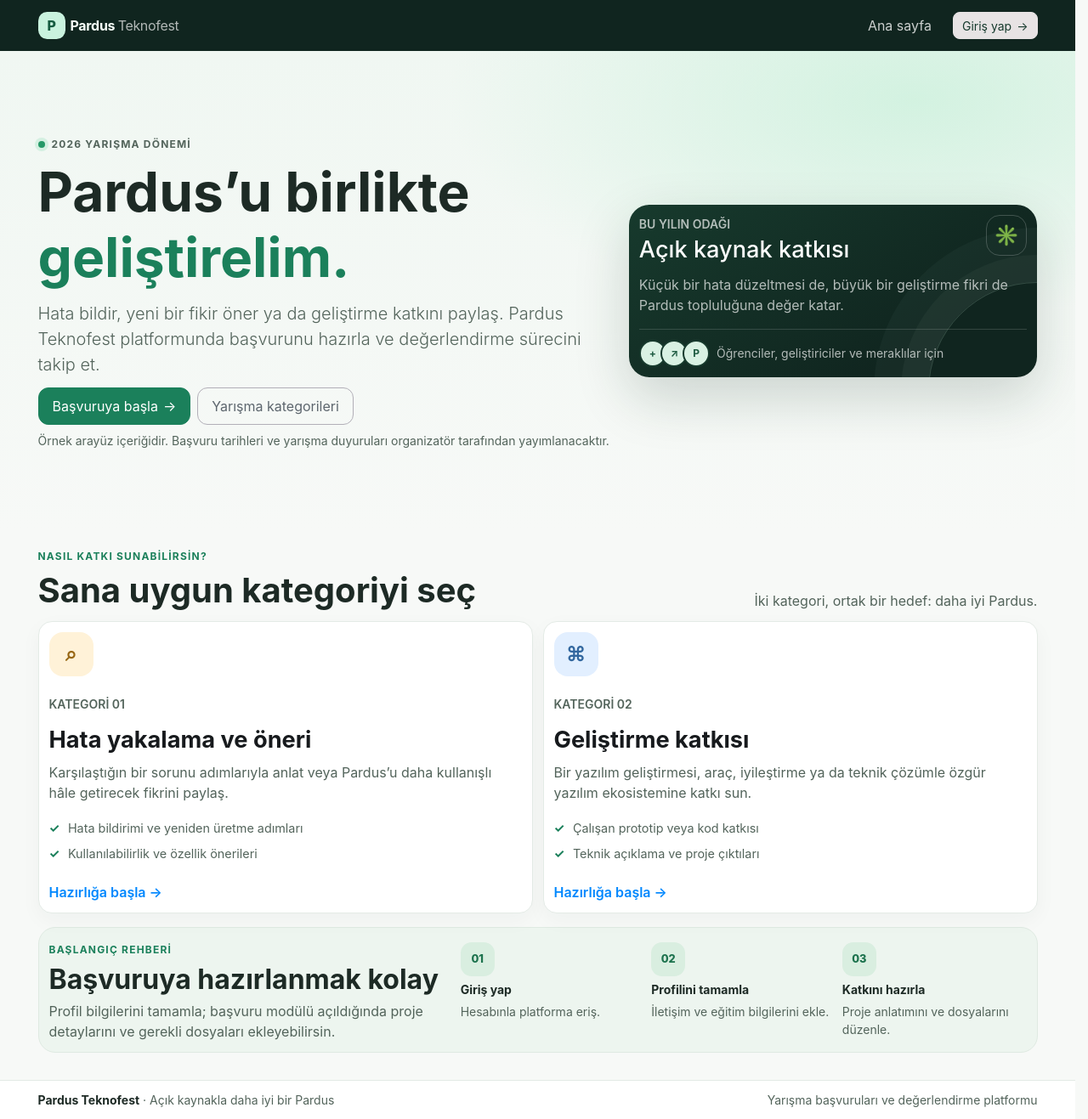
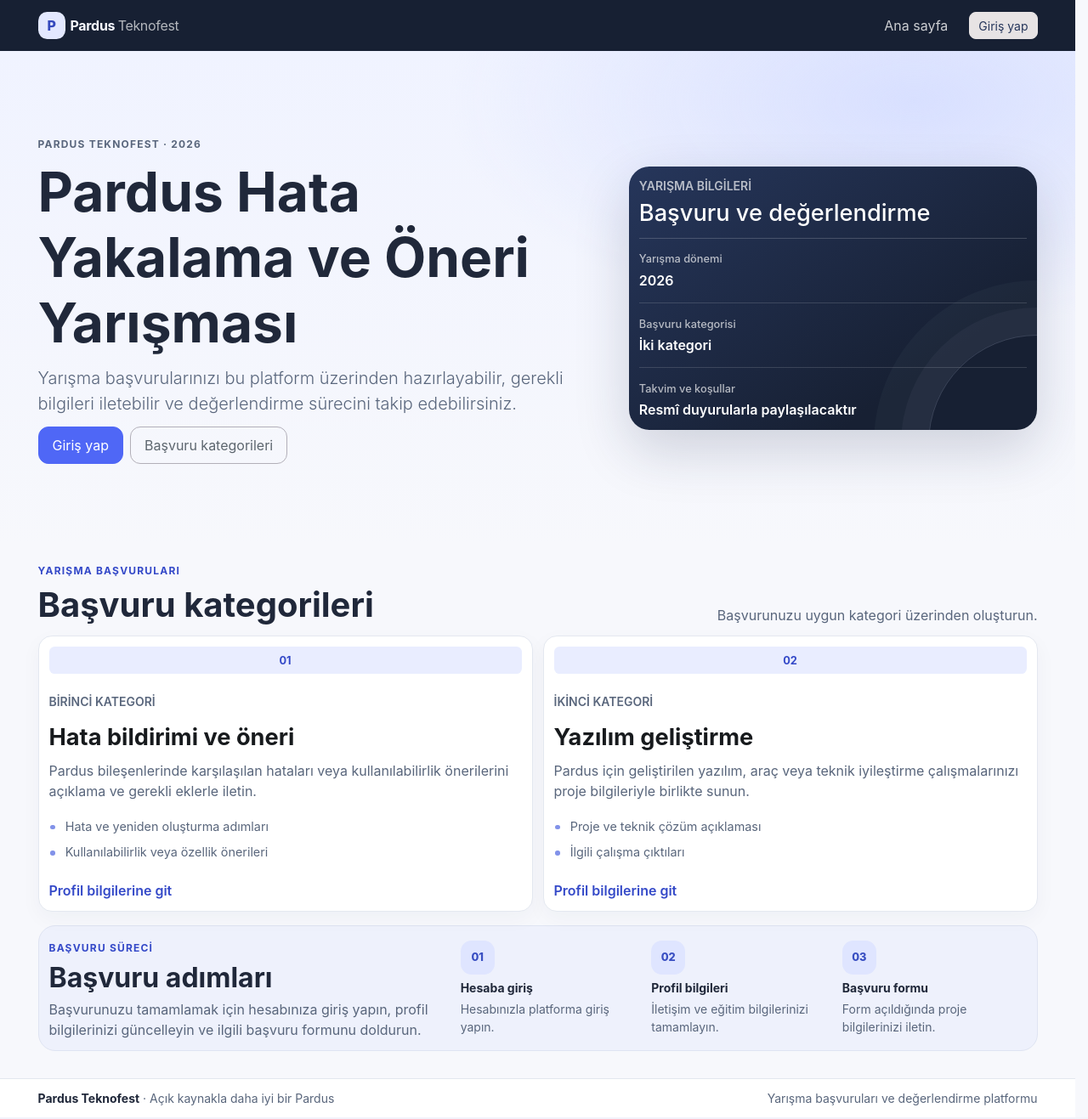
Before and after one commit to pardusc/teknofest, a Django app: page / in a window 1280 px wide. Shown: the whole page at 85% size. Run offline with Django 5.2, Linux system fonts and the light colour scheme; some libraries are stand-ins or nearby versions.

Commit message:
Arayüzü resmî renk ve metinlerle güncelle

```diff
--- a/teknofest/main/static/main/css/site.css
+++ b/teknofest/main/static/main/css/site.css
@@ -1,8 +1,10 @@
 :root {
-  --pardus-ink: #10251f;
-  --pardus-green: #1b805b;
-  --pardus-mint: #dff3e9;
-  --pardus-paper: #f7f9f7;
+  --pardus-ink: #172033;
+  --pardus-blue: #4f67f6;
+  --pardus-blue-deep: #3449c8;
+  --pardus-blue-soft: #e9edff;
+  --pardus-orange: #e79a48;
+  --pardus-paper: #f7f8fc;
 }
 
 html { scroll-behavior: smooth; }
@@ -11,11 +13,11 @@ body {
   display: flex;
   flex-direction: column;
   background: var(--pardus-paper);
-  color: #1d2a25;
+  color: #20283a;
 }
 main { flex: 1; }
 .site-navbar { background: var(--pardus-ink); }
-.navbar-brand { color: #f7fff9; font-weight: 700; letter-spacing: -.02em; }
+.navbar-brand { color: #f7f8ff; font-weight: 700; letter-spacing: -.02em; }
 .navbar-brand:hover, .navbar-brand:focus { color: #fff; }
 .brand-mark {
   width: 2rem;
@@ -23,42 +25,41 @@ main { flex: 1; }
   display: inline-grid;
   place-items: center;
   border-radius: .65rem;
-  background: #c9f2de;
-  color: #155b40;
+  background: #e3e8ff;
+  color: #3549bd;
   font-weight: 800;
 }
 .site-navbar .nav-link { color: rgb(255 255 255 / 78%); }
 .site-navbar .nav-link:hover, .site-navbar .nav-link:focus { color: #fff; }
 .site-navbar .navbar-toggler { color: #fff; border-color: rgb(255 255 255 / 24%); }
-.site-navbar .drawer { color: #1d2a25; }
-.site-navbar .drawer .nav-link { color: #53645b; }
-.site-navbar .drawer .nav-link:hover, .site-navbar .drawer .nav-link:focus { color: var(--pardus-green); }
+.site-navbar .drawer { color: #20283a; }
+.site-navbar .drawer .nav-link { color: #58647a; }
+.site-navbar .drawer .nav-link:hover, .site-navbar .drawer .nav-link:focus { color: var(--pardus-blue); }
 .site-navbar .drawer .navbar-nav { align-items: stretch; }
 .site-navbar .drawer .navbar-nav form { padding: .5rem 1rem; }
 .on-dark-muted { color: rgb(255 255 255 / 68%); }
 .hero-section {
   overflow: hidden;
   background:
-    radial-gradient(ellipse at 85% 10%, rgb(195 239 215 / 65%), transparent 36%),
-    linear-gradient(180deg, #f0f7f2 0%, var(--pardus-paper) 100%);
+    radial-gradient(ellipse at 85% 10%, rgb(203 213 255 / 65%), transparent 36%),
+    linear-gradient(180deg, #f0f3ff 0%, var(--pardus-paper) 100%);
 }
 .py-lg-6 { padding-top: 6rem !important; padding-bottom: 6rem !important; }
 .eyebrow {
   display: inline-flex;
   align-items: center;
   gap: .5rem;
-  color: #53645b;
+  color: #59667c;
   font-size: .75rem;
   font-weight: 700;
   letter-spacing: .1em;
   text-transform: uppercase;
 }
 p.eyebrow { display: flex; width: fit-content; }
-.status-dot { width: .5rem; height: .5rem; border-radius: 50%; background: #269968; box-shadow: 0 0 0 .25rem #d4f0e1; }
-.text-accent { color: var(--pardus-green); }
-.theme-success { --bs-theme-bg: var(--pardus-green); --bs-theme-base: var(--pardus-green); --bs-theme-fg: var(--pardus-green); --bs-theme-contrast: #fff; --bs-theme-border: #9dcbb4; --bs-theme-focus-ring: rgb(27 128 91 / 24%); }
-.fg-success { --bs-fg: var(--pardus-green); color: var(--bs-fg); }
-.fg-secondary { color: #53645b; }
+.text-accent { color: var(--pardus-blue); }
+.theme-primary { --bs-theme-bg: var(--pardus-blue); --bs-theme-base: var(--pardus-blue); --bs-theme-fg: var(--pardus-blue-deep); --bs-theme-contrast: #fff; --bs-theme-border: #aeb9ff; --bs-theme-focus-ring: rgb(79 103 246 / 24%); }
+.fg-primary, .link-primary { --bs-fg: var(--pardus-blue-deep); color: var(--bs-fg) !important; }
+.fg-secondary { color: #59667c; }
 .fg-danger { color: #b42318; }
 .fg-white { color: #fff; }
 .hero-card {
@@ -66,35 +67,35 @@ p.eyebrow { display: flex; width: fit-content; }
   overflow: hidden;
   border: 0;
   border-radius: 1.5rem;
-  background: linear-gradient(145deg, #173a2d, #10251f 75%);
-  box-shadow: 0 1.5rem 4rem rgb(19 49 36 / 18%);
+  background: linear-gradient(145deg, #26365b, #172033 75%);
+  box-shadow: 0 1.5rem 4rem rgb(28 39 72 / 18%);
 }
-.hero-card::after { content: ""; position: absolute; width: 16rem; height: 16rem; right: -8rem; bottom: -9rem; border: 1px solid rgb(217 255 232 / 18%); border-radius: 50%; box-shadow: 0 0 0 2rem rgb(217 255 232 / 4%), 0 0 0 4rem rgb(217 255 232 / 3%); }
-.hero-icon { display: grid; place-items: center; width: 3rem; height: 3rem; border: 1px solid rgb(255 255 255 / 20%); border-radius: 1rem; color: #b8efcf; font-size: 1.5rem; }
-.hero-divider { height: 1px; background: rgb(255 255 255 / 15%); }
-.avatar-stack { display: flex; padding-left: .4rem; }
-.avatar-stack span { display: grid; place-items: center; width: 2rem; height: 2rem; margin-left: -.4rem; border: 2px solid #173a2d; border-radius: 50%; background: #d9f1e3; color: #1d5a40; font-size: .75rem; font-weight: 700; }
-.card { border: 1px solid #e4ebe6; border-radius: 1rem; box-shadow: 0 .5rem 1.5rem rgb(24 53 39 / 4%); }
+.hero-card::after { content: ""; position: absolute; width: 16rem; height: 16rem; right: -8rem; bottom: -9rem; border: 1px solid rgb(220 228 255 / 18%); border-radius: 50%; box-shadow: 0 0 0 2rem rgb(220 228 255 / 4%), 0 0 0 4rem rgb(220 228 255 / 3%); }
+.competition-facts { border-top: 1px solid rgb(255 255 255 / 18%); }
+.competition-facts div { display: flex; flex-direction: column; gap: .2rem; padding: .9rem 0; border-bottom: 1px solid rgb(255 255 255 / 14%); }
+.competition-facts div:last-child { border-bottom: 0; padding-bottom: 0; }
+.competition-facts dt { color: rgb(255 255 255 / 68%); font-size: .8rem; font-weight: 500; }
+.competition-facts dd { margin: 0; color: #fff; font-weight: 600; }
+.card { border: 1px solid #e4e8f0; border-radius: 1rem; box-shadow: 0 .5rem 1.5rem rgb(31 43 75 / 4%); }
 .category-card { transition: transform .2s ease, box-shadow .2s ease; }
-.category-card:hover { transform: translateY(-.2rem); box-shadow: 0 1rem 2rem rgb(24 53 39 / 9%); }
-.category-icon { display: grid; place-items: center; width: 3.25rem; height: 3.25rem; border-radius: 1rem; font-size: 1.5rem; font-weight: 700; }
-.icon-amber { background: #fff2d8; color: #986714; }
-.icon-blue { background: #e2efff; color: #32679f; }
-.category-list li { position: relative; margin-top: .55rem; padding-left: 1.4rem; color: #53645b; font-size: .9rem; }
-.category-list li::before { content: "✓"; position: absolute; left: 0; color: #1b805b; font-weight: 700; }
-.how-card { border: 1px solid #dfeae2; border-radius: 1.25rem; background: #edf5ef; }
-.step-number { display: grid; place-items: center; width: 2.5rem; height: 2.5rem; border-radius: .8rem; background: #d9eee0; color: #1c724d; font-size: .8rem; font-weight: 800; }
-.site-footer { border-top: 1px solid #e3eae5; background: #fff; font-size: .875rem; }
-.profile-avatar { width: 6.5rem; height: 6.5rem; object-fit: cover; border: 4px solid #e6f4eb; border-radius: 50%; }
-.avatar-placeholder { display: inline-grid; place-items: center; background: #dff3e9; color: #1b805b; font-size: 2rem; font-weight: 700; }
+.category-card:hover { transform: translateY(-.2rem); box-shadow: 0 1rem 2rem rgb(31 43 75 / 9%); }
+.category-number { display: inline-flex; align-items: center; justify-content: center; min-width: 2.5rem; height: 2rem; padding: 0 .6rem; border-radius: .4rem; background: var(--pardus-blue-soft); color: var(--pardus-blue-deep); font-size: .8rem; font-weight: 700; }
+.category-list li { position: relative; margin-top: .55rem; padding-left: 1.2rem; color: #59667c; font-size: .9rem; }
+.category-list li::before { content: ""; position: absolute; top: .55rem; left: .1rem; width: .35rem; height: .35rem; border-radius: 50%; background: #8292e9; }
+.how-card { border: 1px solid #dfe4f2; border-radius: 1.25rem; background: #eef1fc; }
+.step-number { display: grid; place-items: center; width: 2.5rem; height: 2.5rem; border-radius: .8rem; background: #dfe5ff; color: #394fc2; font-size: .8rem; font-weight: 800; }
+.site-footer { border-top: 1px solid #e3e7ef; background: #fff; font-size: .875rem; }
+.profile-avatar { width: 6.5rem; height: 6.5rem; object-fit: cover; border: 4px solid #e5eaff; border-radius: 50%; }
+.avatar-placeholder { display: inline-grid; place-items: center; background: #e5eaff; color: #3549bd; font-size: 2rem; font-weight: 700; }
 .profile-card .badge { align-self: center; }
-.profile-note { padding: 1rem; border-radius: .75rem; background: #f5f8f5; }
-.detail-label { margin-bottom: .35rem; color: #697970; font-size: .8rem; font-weight: 600; }
+.badge-profile-complete { color: #3549bd; background: #e9edff; }
+.profile-note { padding: 1rem; border-radius: .75rem; background: #f4f6fb; }
+.detail-label { margin-bottom: .35rem; color: #69748a; font-size: .8rem; font-weight: 600; }
 .detail-value { margin-bottom: 0; font-weight: 600; overflow-wrap: anywhere; }
-.profile-form .form-control, .profile-form .form-select, .login-form .form-control { border-color: #d7e1da; border-radius: .65rem; }
-.profile-form .form-control:focus, .profile-form .form-select:focus, .login-form .form-control:focus { border-color: #72b995; box-shadow: 0 0 0 .25rem rgb(27 128 91 / 12%); }
+.profile-form .form-control, .profile-form .form-select, .login-form .form-control { border-color: #d7ddec; border-radius: .65rem; }
+.profile-form .form-control:focus, .profile-form .form-select:focus, .login-form .form-control:focus { border-color: #8798ff; box-shadow: 0 0 0 .25rem rgb(79 103 246 / 14%); }
 .login-card { border-radius: 1.25rem; }
-.login-aside-note { padding: 1rem 1.2rem; border: 1px solid #e1eae4; border-radius: .8rem; background: #fff; color: #526258; }
+.login-aside-note { padding: 1rem 1.2rem; border: 1px solid #e1e6f0; border-radius: .8rem; background: #fff; color: #536079; }
 
 @media (max-width: 767.98px) {
   .hero-section .container { padding-top: 3.25rem !important; padding-bottom: 3.25rem !important; }
@@ -121,6 +122,6 @@ p.eyebrow { display: flex; width: fit-content; }
   .site-navbar .drawer .nav-link { color: rgb(255 255 255 / 78%); }
   .site-navbar .drawer .nav-link:hover, .site-navbar .drawer .nav-link:focus { color: #fff; }
   .site-navbar .drawer .navbar-nav form { padding: 0; }
-  .site-navbar .navbar-login { color: #163a2d; }
+  .site-navbar .navbar-login { color: #26365b; }
   .site-navbar .navbar-logout { color: #fff; border-color: rgb(255 255 255 / 38%); }
 }
--- a/teknofest/main/templates/main/base.html
+++ b/teknofest/main/templates/main/base.html
@@ -3,7 +3,7 @@
 <head>
   <meta charset="utf-8">
   <meta name="viewport" content="width=device-width, initial-scale=1">
-  <meta name="theme-color" content="#10251f">
+  <meta name="theme-color" content="#172033">
   <title>{% block title %}Pardus Teknofest{% endblock %}</title>
   <link rel="stylesheet" href="{% static 'main/vendor/bootstrap/css/bootstrap.min.css' %}">
   <link rel="stylesheet" href="{% static 'main/css/site.css' %}">
@@ -34,7 +34,7 @@
               <button type="submit" class="btn-outline theme-inverse btn-sm lg:ms-2 navbar-logout">Çıkış yap</button>
             </form>
           {% else %}
-            <a class="btn-solid theme-secondary btn-sm lg:ms-2 navbar-login" href="{% url 'login' %}">Giriş yap <span aria-hidden="true">→</span></a>
+            <a class="btn-solid theme-secondary btn-sm lg:ms-2 navbar-login" href="{% url 'login' %}">Giriş yap</a>
           {% endif %}
         </div>
         </div>
--- a/teknofest/main/templates/main/home.html
+++ b/teknofest/main/templates/main/home.html
@@ -7,33 +7,29 @@
     <div class="container py-5 py-lg-6">
       <div class="row align-items-center g-5">
         <div class="lg:col-7">
-          <span class="eyebrow"><span class="status-dot"></span> 2026 yarışma dönemi</span>
-          <h1 class="fs-5xl fw-bold mt-3 mb-4">Pardus’u birlikte <span class="text-accent">geliştirelim.</span></h1>
-          <p class="fs-lg fw-light fg-secondary mb-4">Hata bildir, yeni bir fikir öner ya da geliştirme katkını paylaş. Pardus Teknofest platformunda başvurunu hazırla ve değerlendirme sürecini takip et.</p>
+          <span class="eyebrow">Pardus Teknofest · 2026</span>
+          <h1 class="fs-5xl fw-bold mt-3 mb-4">Pardus Hata Yakalama ve Öneri Yarışması</h1>
+          <p class="fs-lg fw-light fg-secondary mb-4">Yarışma başvurularınızı bu platform üzerinden hazırlayabilir, gerekli bilgileri iletebilir ve değerlendirme sürecini takip edebilirsiniz.</p>
           <div class="d-flex flex-wrap gap-3">
             {% if user.is_authenticated %}
-              <a class="btn-solid theme-success btn-lg" href="{% url 'main:profile_edit' %}">Başvuruna hazırlan <span aria-hidden="true">→</span></a>
-              <a class="btn-outline theme-secondary btn-lg" href="{% url 'main:profile' %}">Profilimi görüntüle</a>
+              <a class="btn-solid theme-primary btn-lg" href="{% url 'main:profile_edit' %}">Profil bilgilerini düzenle</a>
+              <a class="btn-outline theme-secondary btn-lg" href="{% url 'main:profile' %}">Profil bilgilerini görüntüle</a>
             {% else %}
-              <a class="btn-solid theme-success btn-lg" href="{% url 'login' %}">Başvuruya başla <span aria-hidden="true">→</span></a>
-              <a class="btn-outline theme-secondary btn-lg" href="#kategoriler">Yarışma kategorileri</a>
+              <a class="btn-solid theme-primary btn-lg" href="{% url 'login' %}">Giriş yap</a>
+              <a class="btn-outline theme-secondary btn-lg" href="#kategoriler">Başvuru kategorileri</a>
             {% endif %}
           </div>
-          <p class="small fg-secondary mt-3 mb-0">Örnek arayüz içeriğidir. Başvuru tarihleri ve yarışma duyuruları organizatör tarafından yayımlanacaktır.</p>
         </div>
         <div class="lg:col-5">
-          <div class="hero-card p-4 p-lg-5">
-            <div class="d-flex justify-content-between align-items-start mb-4">
-              <div><p class="small text-uppercase on-dark-muted fw-semibold mb-1">Bu yılın odağı</p><h2 class="h3 fg-white mb-0">Açık kaynak katkısı</h2></div>
-              <span class="hero-icon" aria-hidden="true">✳</span>
-            </div>
-            <p class="on-dark-muted">Küçük bir hata düzeltmesi de, büyük bir geliştirme fikri de Pardus topluluğuna değer katar.</p>
-            <div class="hero-divider my-4"></div>
-            <div class="d-flex gap-3 align-items-center">
-              <div class="avatar-stack"><span>P</span><span>↗</span><span>+</span></div>
-              <span class="small on-dark-muted">Öğrenciler, geliştiriciler ve meraklılar için</span>
-            </div>
-          </div>
+          <aside class="hero-card p-4 p-lg-5" aria-labelledby="competition-info-title">
+            <p class="small text-uppercase on-dark-muted fw-semibold mb-2">Yarışma bilgileri</p>
+            <h2 class="h3 fg-white mb-4" id="competition-info-title">Başvuru ve değerlendirme</h2>
+            <dl class="competition-facts mb-0">
+              <div><dt>Yarışma dönemi</dt><dd>2026</dd></div>
+              <div><dt>Başvuru kategorisi</dt><dd>İki kategori</dd></div>
+              <div><dt>Takvim ve koşullar</dt><dd>Resmî duyurularla paylaşılacaktır</dd></div>
+            </dl>
+          </aside>
         </div>
       </div>
     </div>
@@ -41,37 +37,40 @@
 
   <section class="container py-5" id="kategoriler">
     <div class="row align-items-end mb-4 g-3">
-      <div class="md:col-8"><span class="eyebrow fg-success">Nasıl katkı sunabilirsin?</span><h2 class="h1 fw-bold mt-2 mb-0">Sana uygun kategoriyi seç</h2></div>
-      <div class="md:col-4 md:text-end"><span class="fg-secondary">İki kategori, ortak bir hedef: daha iyi Pardus.</span></div>
+      <div class="md:col-8">
+        <span class="eyebrow fg-primary">Yarışma başvuruları</span>
+        <h2 class="h1 fw-bold mt-2 mb-0">Başvuru kategorileri</h2>
+      </div>
+      <div class="md:col-4 md:text-end"><span class="fg-secondary">Başvurunuzu uygun kategori üzerinden oluşturun.</span></div>
     </div>
     <div class="row g-4">
       <div class="md:col-6">
         <article class="card category-card h-100">
           <div class="card-body p-4 p-lg-5">
-            <span class="category-icon icon-amber" aria-hidden="true">⌕</span>
-            <p class="small text-uppercase fw-semibold fg-secondary mt-4 mb-2">Kategori 01</p>
-            <h3 class="h3 fw-bold">Hata yakalama ve öneri</h3>
-            <p class="fg-secondary">Karşılaştığın bir sorunu adımlarıyla anlat veya Pardus’u daha kullanışlı hâle getirecek fikrini paylaş.</p>
+            <span class="category-number" aria-hidden="true">01</span>
+            <p class="small text-uppercase fw-semibold fg-secondary mt-4 mb-2">Birinci kategori</p>
+            <h3 class="h3 fw-bold">Hata bildirimi ve öneri</h3>
+            <p class="fg-secondary">Pardus bileşenlerinde karşılaşılan hataları veya kullanılabilirlik önerilerini açıklama ve gerekli eklerle iletin.</p>
             <ul class="list-unstyled category-list mb-4">
-              <li>Hata bildirimi ve yeniden üretme adımları</li>
-              <li>Kullanılabilirlik ve özellik önerileri</li>
+              <li>Hata ve yeniden oluşturma adımları</li>
+              <li>Kullanılabilirlik veya özellik önerileri</li>
             </ul>
-            <a class="link-success fw-semibold text-decoration-none" href="{% if user.is_authenticated %}{% url 'main:profile_edit' %}{% else %}{% url 'login' %}{% endif %}">Hazırlığa başla <span aria-hidden="true">→</span></a>
+            <a class="link-primary fw-semibold text-decoration-none" href="{% if user.is_authenticated %}{% url 'main:profile_edit' %}{% else %}{% url 'login' %}{% endif %}">Profil bilgilerine git</a>
           </div>
         </article>
       </div>
       <div class="md:col-6">
         <article class="card category-card h-100">
           <div class="card-body p-4 p-lg-5">
-            <span class="category-icon icon-blue" aria-hidden="true">⌘</span>
-            <p class="small text-uppercase fw-semibold fg-secondary mt-4 mb-2">Kategori 02</p>
-            <h3 class="h3 fw-bold">Geliştirme katkısı</h3>
-            <p class="fg-secondary">Bir yazılım geliştirmesi, araç, iyileştirme ya da teknik çözümle özgür yazılım ekosistemine katkı sun.</p>
+            <span class="category-number" aria-hidden="true">02</span>
+            <p class="small text-uppercase fw-semibold fg-secondary mt-4 mb-2">İkinci kategori</p>
+            <h3 class="h3 fw-bold">Yazılım geliştirme</h3>
+            <p class="fg-secondary">Pardus için geliştirilen yazılım, araç veya teknik iyileştirme çalışmalarınızı proje bilgileriyle birlikte sunun.</p>
             <ul class="list-unstyled category-list mb-4">
-              <li>Çalışan prototip veya kod katkısı</li>
-              <li>Teknik açıklama ve proje çıktıları</li>
+              <li>Proje ve teknik çözüm açıklaması</li>
+              <li>İlgili çalışma çıktıları</li>
             </ul>
-            <a class="link-success fw-semibold text-decoration-none" href="{% if user.is_authenticated %}{% url 'main:profile_edit' %}{% else %}{% url 'login' %}{% endif %}">Hazırlığa başla <span aria-hidden="true">→</span></a>
+            <a class="link-primary fw-semibold text-decoration-none" href="{% if user.is_authenticated %}{% url 'main:profile_edit' %}{% else %}{% url 'login' %}{% endif %}">Profil bilgilerine git</a>
           </div>
         </article>
       </div>
@@ -81,12 +80,16 @@
   <section class="container pb-5">
     <div class="how-card p-4 p-lg-5">
       <div class="row g-4 align-items-center">
-        <div class="lg:col-5"><span class="eyebrow fg-success">Başlangıç rehberi</span><h2 class="h2 fw-bold mt-2">Başvuruya hazırlanmak kolay</h2><p class="fg-secondary mb-0">Profil bilgilerini tamamla; başvuru modülü açıldığında proje detaylarını ve gerekli dosyaları ekleyebilirsin.</p></div>
+        <div class="lg:col-5">
+          <span class="eyebrow fg-primary">Başvuru süreci</span>
+          <h2 class="h2 fw-bold mt-2">Başvuru adımları</h2>
+          <p class="fg-secondary mb-0">Başvurunuzu tamamlamak için hesabınıza giriş yapın, profil bilgilerinizi güncelleyin ve ilgili başvuru formunu doldurun.</p>
+        </div>
         <div class="lg:col-7">
           <div class="row g-3">
-            <div class="sm:col-4"><div class="step-number">01</div><h3 class="h6 fw-bold mt-3">Giriş yap</h3><p class="small fg-secondary mb-0">Hesabınla platforma eriş.</p></div>
-            <div class="sm:col-4"><div class="step-number">02</div><h3 class="h6 fw-bold mt-3">Profilini tamamla</h3><p class="small fg-secondary mb-0">İletişim ve eğitim bilgilerini ekle.</p></div>
-            <div class="sm:col-4"><div class="step-number">03</div><h3 class="h6 fw-bold mt-3">Katkını hazırla</h3><p class="small fg-secondary mb-0">Proje anlatımını ve dosyalarını düzenle.</p></div>
+            <div class="sm:col-4"><div class="step-number">01</div><h3 class="h6 fw-bold mt-3">Hesaba giriş</h3><p class="small fg-secondary mb-0">Hesabınızla platforma giriş yapın.</p></div>
+            <div class="sm:col-4"><div class="step-number">02</div><h3 class="h6 fw-bold mt-3">Profil bilgileri</h3><p class="small fg-secondary mb-0">İletişim ve eğitim bilgilerinizi tamamlayın.</p></div>
+            <div class="sm:col-4"><div class="step-number">03</div><h3 class="h6 fw-bold mt-3">Başvuru formu</h3><p class="small fg-secondary mb-0">Form açıldığında proje bilgilerinizi iletin.</p></div>
           </div>
         </div>
       </div>
--- a/teknofest/main/templates/main/profile_edit.html
+++ b/teknofest/main/templates/main/profile_edit.html
@@ -6,7 +6,7 @@
   <section class="container py-5">
     <div class="row justify-content-center">
       <div class="col-xl-9">
-        <div class="mb-4"><a class="small fg-success text-decoration-none" href="{% url 'main:profile' %}">← Profilime dön</a><p class="eyebrow fg-success mt-4 mb-2">Hesap alanı</p><h1 class="h2 fw-bold mb-2">Profilini düzenle</h1><p class="fg-secondary mb-0">İletişim ve eğitim bilgilerini gir. Yıldızlı alanlar zorunludur.</p></div>
+        <div class="mb-4"><a class="small fg-primary text-decoration-none" href="{% url 'main:profile' %}">Profil bilgilerine dön</a><p class="eyebrow fg-primary mt-4 mb-2">Hesap alanı</p><h1 class="h2 fw-bold mb-2">Profil bilgilerini düzenle</h1><p class="fg-secondary mb-0">Güncel iletişim ve eğitim bilgilerinizi girin. Yıldızla işaretli alanlar zorunludur.</p></div>
         <form method="post" enctype="multipart/form-data" class="card profile-form">
           {% csrf_token %}
           <div class="card-body p-4 p-lg-5">
@@ -42,8 +42,8 @@
             </div>
           </div>
           <div class="card-footer px-4 px-lg-5 py-3 d-flex flex-column sm:flex-row justify-content-between sm:align-items-center gap-3">
-            <span class="small fg-secondary">Profil bilgilerin yalnızca bu hesap üzerinden düzenlenebilir.</span>
-            <div class="d-flex gap-2"><a class="btn-outline theme-secondary" href="{% url 'main:profile' %}">Vazgeç</a><button class="btn-solid theme-success" type="submit">Değişiklikleri kaydet</button></div>
+            <span class="small fg-secondary">Bilgiler hesabınıza bağlı profil kaydında saklanır.</span>
+            <div class="d-flex gap-2"><a class="btn-outline theme-secondary" href="{% url 'main:profile' %}">İptal</a><button class="btn-solid theme-primary" type="submit">Değişiklikleri kaydet</button></div>
           </div>
         </form>
       </div>
```
Also changed, not shown: teknofest/main/templates/main/profile_detail.html (+8 -8 lines), teknofest/main/templates/registration/login.html (+10 -10 lines).
